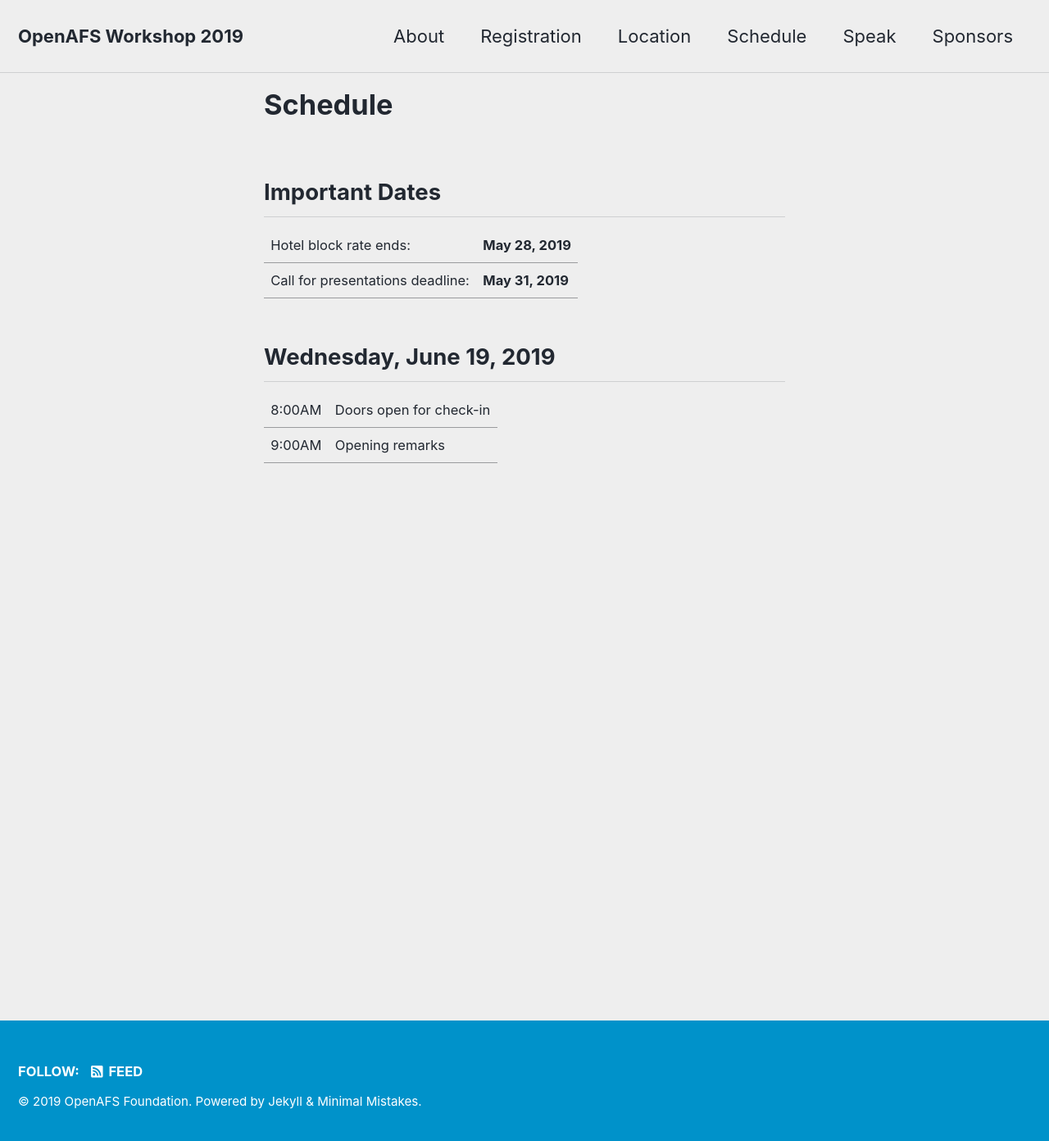
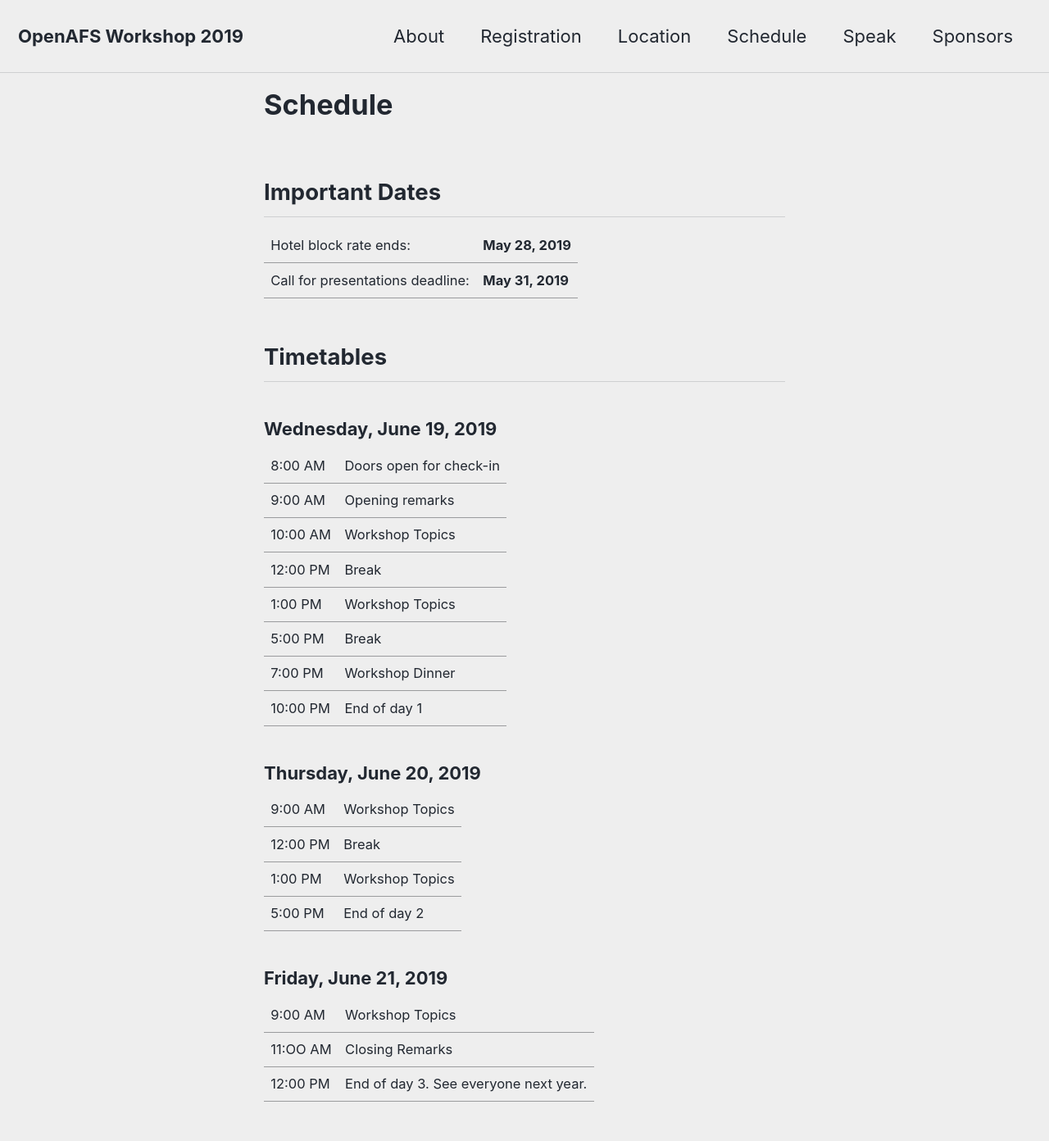
Before and after one commit to openafsfoundation/openafs-workshop.org, a Jekyll site: the page built from _pages/2019/schedule.md, in a window 1280 px wide and 1400 px high. Shown: the top 1392 px of the window at 82% size. Built offline with Jekyll 4.4.1, drawn with Linux system fonts in a browser that asks for light colours; cached includes are drawn as plain includes; nearby versions of some CDN libraries.

Commit message:
2019: draft schedule

```diff
--- a/_layouts/workshop/schedule.html
+++ b/_layouts/workshop/schedule.html
@@ -1,6 +1,8 @@
 ---
 layout: single
 ---
+
+{{ content }}
 
 {% if page.dates %}
 <h2>Important Dates</h2>
@@ -16,9 +18,10 @@
 {% endif %}
 
 {% if page.timetables %}
+<h2>Timetables</h2>
 {% for tt in page.timetables %}
-<h2>{{ tt.day }}</h2>
-<table>
+<h3>{{ tt.dow }}, {{ tt.date }}</h3>
+<table class="workshop">
   {% for t in tt.timetable %}
   <tr>
     <td>{{ t.time }}</td>
--- a/_pages/2019/schedule.md
+++ b/_pages/2019/schedule.md
@@ -8,11 +8,43 @@
   - name: Call for presentations deadline
     date: May 31, 2019
 timetables:
-  - day: Wednesday, June 19, 2019
+  - dow: Wednesday
+    date: June 19, 2019
     timetable:
-      - time: 8:00AM
+      - time: 8:00 AM
         event: Doors open for check-in
-      - time: 9:00AM
+      - time: 9:00 AM
         event: Opening remarks
-
+      - time: 10:00 AM
+        event: Workshop Topics
+      - time: 12:00 PM
+        event: Break
+      - time: 1:00 PM
+        event: Workshop Topics
+      - time: 5:00 PM
+        event: Break
+      - time: 7:00 PM
+        event: Workshop Dinner
+      - time: 10:00 PM
+        event: End of day 1
+  - dow: Thursday
+    date: June 20, 2019
+    timetable:
+      - time: 9:00 AM
+        event: Workshop Topics
+      - time: 12:00 PM
+        event: Break
+      - time: 1:00 PM
+        event: Workshop Topics
+      - time: 5:00 PM
+        event: End of day 2
+  - dow: Friday
+    date: June 21, 2019
+    timetable:
+      - time: 9:00 AM
+        event: Workshop Topics
+      - time: 11:OO AM
+        event: Closing Remarks
+      - time: 12:00 PM
+        event: End of day 3. See everyone next year.
 ---
```
